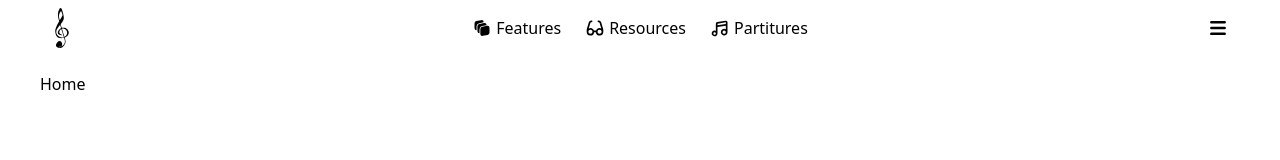
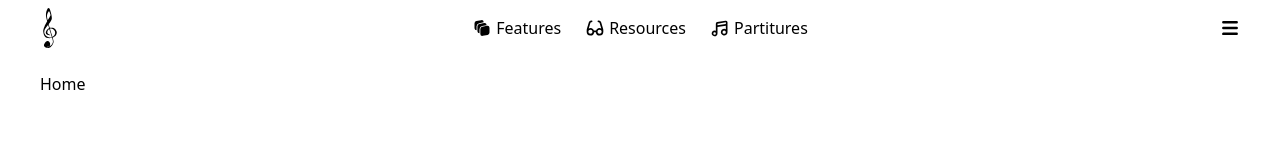
Before and after one commit to chronosgit/guesscore, a React (Vite) app: page / in a window 1280 px wide. Shown: the top 160 px of the page. Built offline with nearby package versions, Linux system fonts and the light colour scheme.

Commit message:
💄 ui: updated container

```diff
--- a/src/components/layout/DefaultLayoutWrapper.tsx
+++ b/src/components/layout/DefaultLayoutWrapper.tsx
@@ -4,12 +4,14 @@ import MobileBottomMenu from '@/components/layout/mobile_bottom_menu';
 
 export default function DefaultLayoutWrapper() {
 	return (
-		<main className="mx-auto max-w-[75rem]">
+		<>
 			<Header />
 
-			<Outlet />
+			<main className="mx-auto max-w-[75rem]">
+				<Outlet />
+			</main>
 
 			<MobileBottomMenu />
-		</main>
+		</>
 	);
 }
--- a/src/components/layout/header/index.tsx
+++ b/src/components/layout/header/index.tsx
@@ -15,7 +15,8 @@ export default function Header() {
 	if (!isScreenMD) return;
 
 	return (
-		<header className="bg-background-400 mb-4 flex items-center justify-between px-3 py-2">
+		<header className="text-primary-300 bg-background-400 mb-4 px-3 py-2">
+			<div className="mx-auto flex max-w-[75rem] items-center justify-between">
 				<Link to="/">
 					<Logo className="max-w-6" />
 				</Link>
@@ -41,6 +42,7 @@ export default function Header() {
 				<button type="button">
 					<IconMenuFill className="max-w-5" />
 				</button>
+			</div>
 		</header>
 	);
 }
--- a/src/components/layout/mobile_bottom_menu/index.tsx
+++ b/src/components/layout/mobile_bottom_menu/index.tsx
@@ -13,7 +13,7 @@ export default function MobileBottomMenu() {
 	if (isScreenMD) return;
 
 	return (
-		<div className="text-primary-200 bg-background-400 2xs:grid-cols-4 2xs:grid-rows-1 fixed right-0 bottom-0 left-0 grid grid-cols-2 grid-rows-2 items-center gap-1 p-1">
+		<div className="text-primary-300 bg-background-400 2xs:grid-cols-4 2xs:grid-rows-1 fixed right-0 bottom-0 left-0 grid grid-cols-2 grid-rows-2 items-center gap-1 p-1">
 			<MenuElement text="Features" to="/features" isLink>
 				<IconLayersFill className="max-w-6" />
 			</MenuElement>
```
Lines whose indentation alone changed are shown as unchanged.
